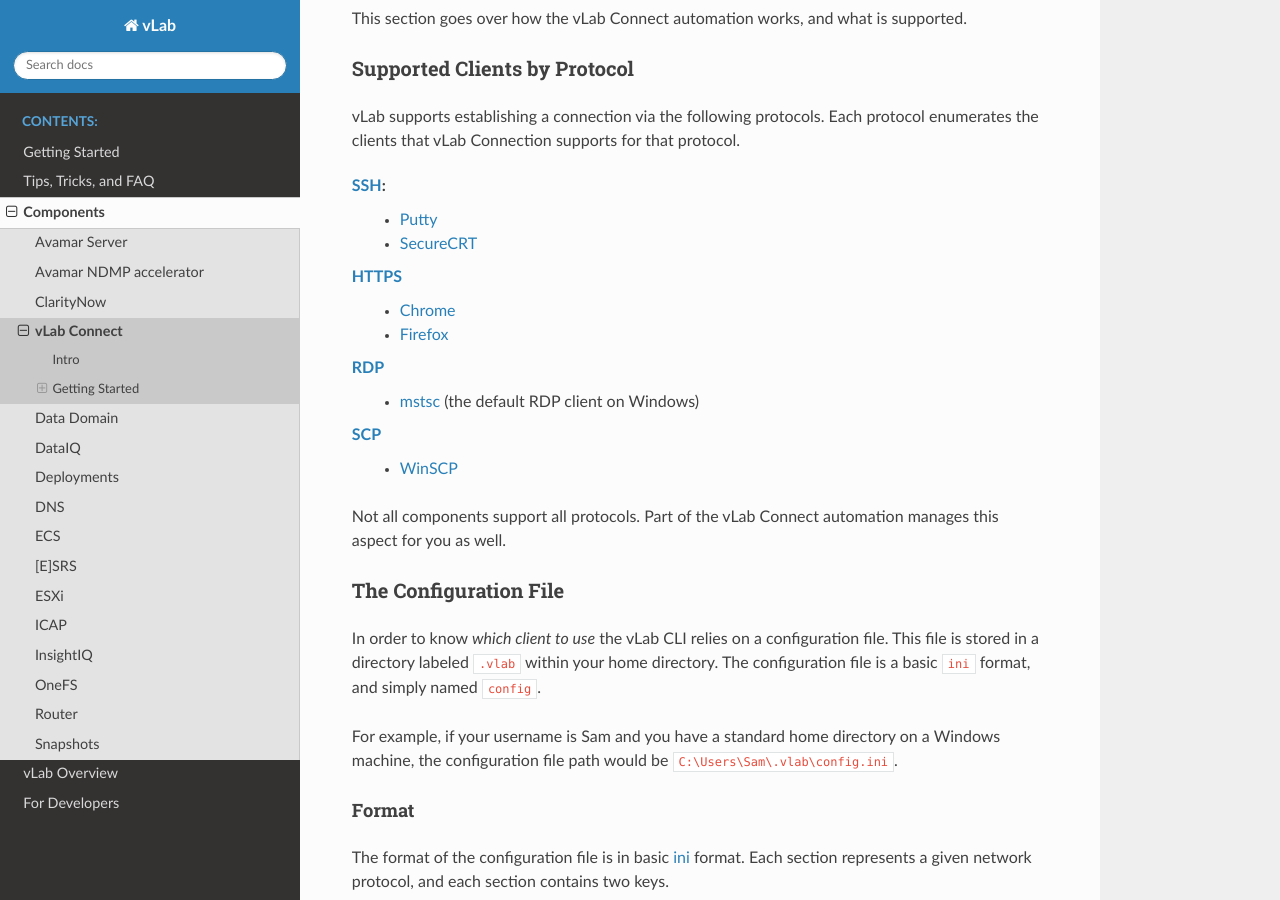
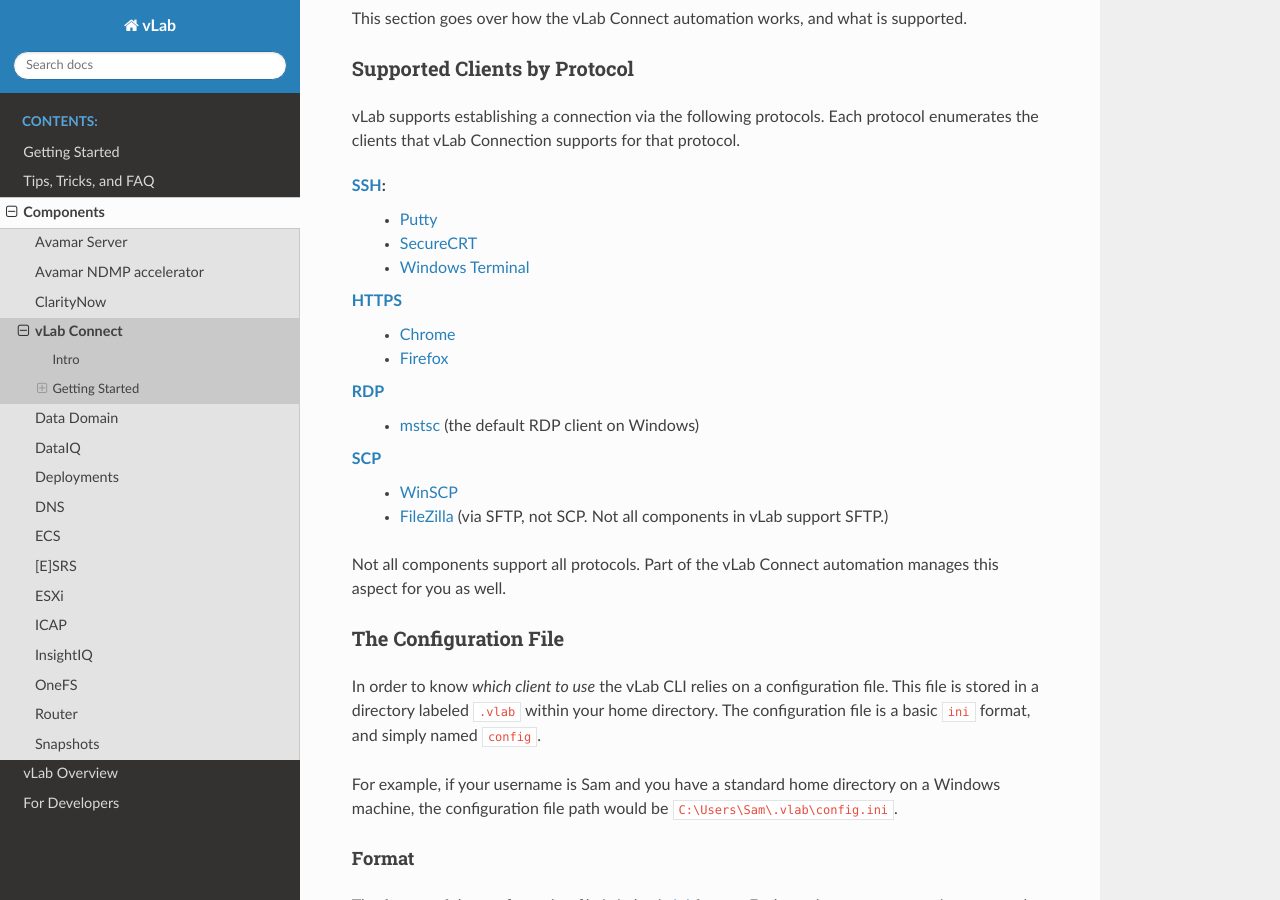
Before and after one commit to willnx/vlab_docs, a Sphinx documentation site: the page built from docs/source/components/connect/connect.rst, in a window 1280 px wide and 900 px high, scrolled down 457 px. Built offline with Sphinx 7.4.7 and the Read the Docs theme 2.0.0, drawn with Linux system fonts in a browser that asks for light colours.

Commit message:
Added FileZilla and Windows Terminal to Connect doc

```diff
--- a/docs/source/components/connect/connect.rst
+++ b/docs/source/components/connect/connect.rst
@@ -26,6 +26,7 @@
 `SSH <https://en.wikipedia.org/wiki/Secure_Shell>`_:
    * `Putty <https://www.chairk.greenend.org.uk/~sgtatham/putty/>`_
    * `SecureCRT <https://www.vandyke.com/products/securecrt/>`_
+   * `Windows Terminal <https://docs.microsoft.com/en-us/windows/terminal/>`_
 
 `HTTPS <https://en.wikipedia.org/wiki/HTTPS>`_
    * `Chrome <https://www.google.com/chrome/>`_
@@ -36,6 +37,7 @@
 
 `SCP <https://en.wikipedia.org/wiki/Secure_copy>`_
   * `WinSCP <https://winscp.net/eng/index.php>`_
+  * `FileZilla <https://filezilla-project.org/>`_ (via SFTP, not SCP. Not all components in vLab support SFTP.)
 
 Not all components support all protocols. Part of the vLab Connect automation
 manages this aspect for you as well.
```
